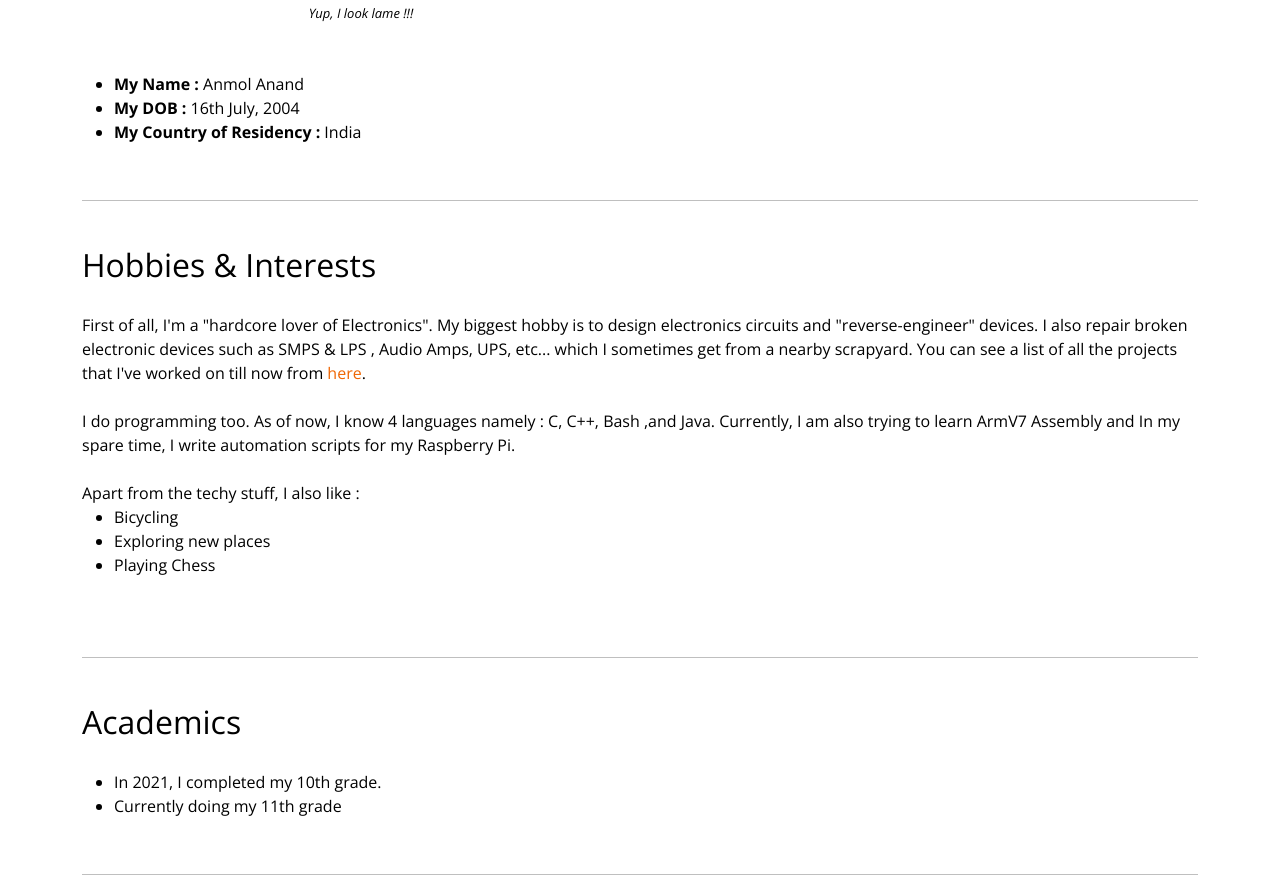
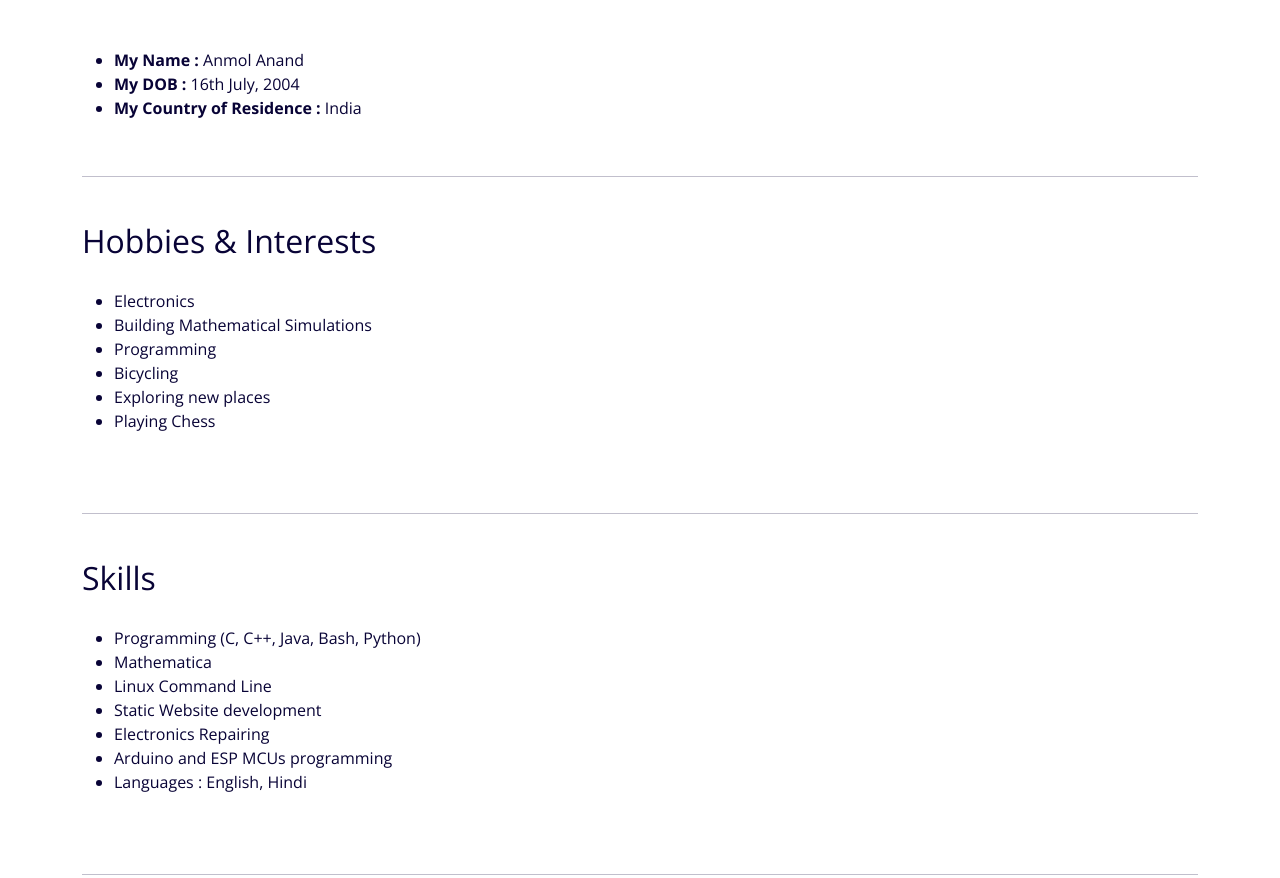
Before and after one commit to anmolblog/in, a plain HTML site: page about-me.html in a window 1280 px wide. Shown: the part 901-1779 px from the top of the page. Drawn offline with nearby package versions, Linux system fonts and the light colour scheme.

Commit message:
Add files via upload
nothing much, just removed the nonsense stuff from the site...

```diff
--- a/about-me.html
+++ b/about-me.html
@@ -70,15 +70,15 @@
       <div class="container">
         <p>
 
-          <font color = "black">
+
 <font size = "7">About Me</font>
 <br>
 <br>
 <br>
 <br>
-<font color = "080336">Here's a short summary of who I am, my interests, my hobbies, about my academics and stuff like that.
+<font color = "080336"><font color = red><b>NOTE </b></font>: This webpage is not meant to be a resume or a CV.<br>This is just a short summary of who I am, my interests, my hobbies, about my academics and stuff like that.
 <br>
-<font color = "red">NOTE :</font> This is my first time. I have not written anything like this before on a public site. So, some parts of this page might seem a little wierd and unnecessary but I have tried my best to keep this as short and as relevant as possible.</font>
+
 <br>
 <br>
 <hr>
@@ -88,42 +88,61 @@
 <br><br>
 <div class="col-lg-6 order-1 order-lg-2 text-center">
   <img src="assets/img/Guy.png" alt="" class="img-fluid" height = "400" width = "400">
-  <br>
-  <font size = "2"><i>Yup, I look lame !!!</i></font>
+
 </div>
 <br>
 <br>
 <ul>
   <li><b>My Name : </b> Anmol Anand</li>
   <li><b>My DOB : </b>16th July, 2004 </li>
-  <li><b>My Country of Residency : </b> India</li>
+  <li><b>My Country of Residence : </b> India</li>
   </ul>
 <br>
 <hr>
 <br>
 
 <font size = "6">Hobbies & Interests</font>
-<br><br>
-First of all, I'm a "hardcore lover of Electronics". My biggest hobby is to design electronics circuits and "reverse-engineer" devices. I also repair broken electronic devices such as SMPS & LPS , Audio Amps, UPS, etc... which I sometimes get from a nearby scrapyard. You can see a list of all the projects that I've worked on till now from <a href = "#">here</a>.
-<br><br>
-I do programming too. As of now, I know 4 languages namely : C, C++, Bash ,and Java. Currently, I am also trying to learn ArmV7 Assembly and In my spare time, I write automation scripts for my Raspberry Pi.
-<br><br>
-Apart from the techy stuff, I also like :
+<br>
 <br>
 <ul>
+<li>Electronics</li>
+<li>Building Mathematical Simulations</li>
+<li>Programming</li>
+
 <li>Bicycling</li>
 <li>Exploring new places</li>
 <li>Playing Chess</li>
 </ul>
 <br><br>
 <hr>
+
+
+<br>
+<font size = "6">Skills</font>
+<br>
+<br>
+<ul>
+<li>Programming (C, C++, Java, Bash, Python)</li>
+<li>Mathematica</li>
+<li>Linux Command Line</li>
+<li>Static Website development</li>
+<li>Electronics Repairing</li>
+<li>Arduino and ESP MCUs programming</li>
+
+<li>Languages : English, Hindi</li>
+
+</ul>
+<br><br>
+
+<hr>
+
+
 <br>
 
 <font size = "6">Academics</font>
 <br><br>
 <ul>
 <li>In 2021, I completed my 10th grade.</li>
-<li>Currently doing my 11th grade
 </ul>
 <br>
 <hr>
@@ -133,11 +152,9 @@ Apart from the techy stuff, I also like :
 <ul>
 <li>Got a 2nd prize in "National Creativity Olympiad 2018 (Model making)" held on 11th November 2018 at The Institute of Engineers, Jamshedpur</li>
 </ul>
-<br><br>
-Well, I have participated in many Science Exhibitions and model making competitions (I don't even remember the figure) but I got a prize only once. And I know by saying this I'm making me sound like a loser. But hey, here's the cool part though and it is that "I never stopped trying" and another thing is that I've made projects for many other people and they won. So, I consider that as a win for me as well.
+<br>
 <hr>
-<font color = "red" size = "4">NOTE : This page is incomplete and will be further updated very soon.</font>
-          </font>
+
         </p>
       </div>
     </section>
```
Also changed, not shown: index.html (+8 -6 lines).
